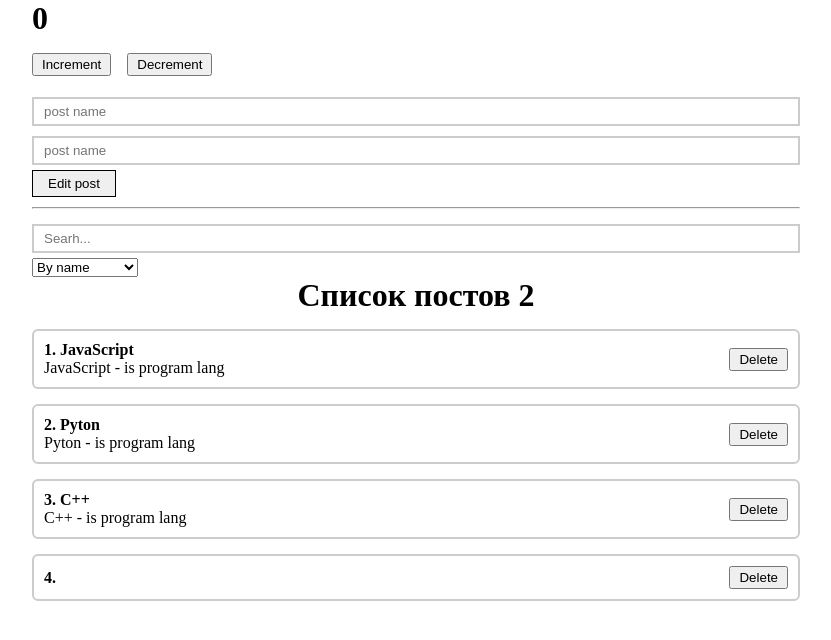
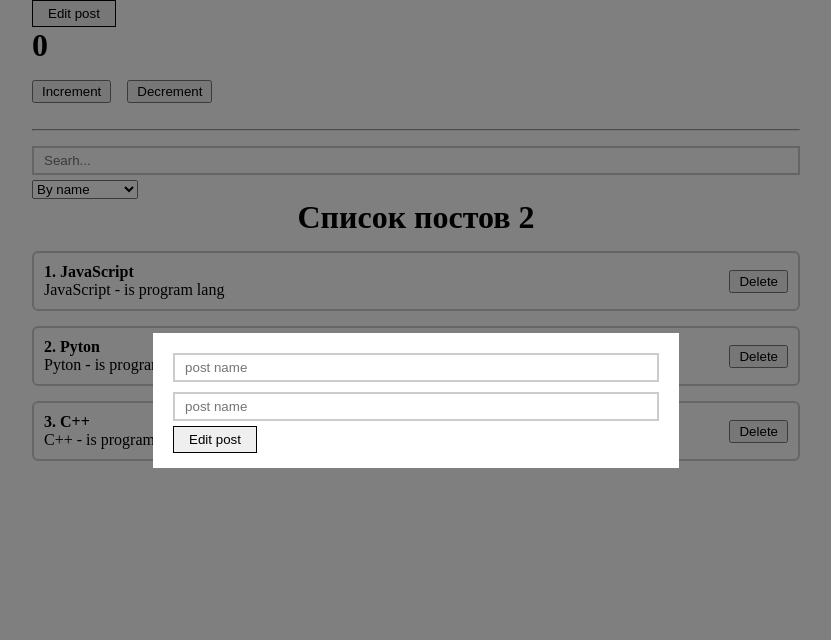
Before and after one commit to maks-1987/react-learn, a React (Create React App) app: page / in a window 1280 px wide. Both pictures are taken after a click on the button "Edit post". Shown: the top 640 px of the page, without its empty margins (224-1055 px from the left). Built offline with nearby package versions, Linux system fonts and the light colour scheme.

Commit message:
feat: add modal window & btn

```diff
--- a/src/App.js
+++ b/src/App.js
@@ -4,6 +4,8 @@ import { useState, useMemo } from 'react';
 import PostList from './components/PostList';
 import PostForm from './components/PostForm';
 import PostFilter from './components/PostFilter';
+import MyModal from './components/UI/modal/MyModal';
+import MyButton from './components/UI/button/MyButton';
 
 function App() {
   const [posts, setPosts] = useState([
@@ -13,6 +15,7 @@ function App() {
   ]);
 
   const [filter, setFilter] = useState({ sort: '', query: '' });
+  const [modal, setModal] = useState(false);
 
   const sortedPosts = useMemo(() => {
     console.log('worked');
@@ -28,6 +31,7 @@ function App() {
 
   const createPost = (newPost) => {
     setPosts([...posts, newPost]);
+    setModal(false)
   };
   // получает post из дочернего компонента
   const removePost = (post) => {
@@ -36,8 +40,14 @@ function App() {
 
   return (
     <div className="App">
+      <MyButton onClick={()=> setModal(true)}>
+        Edit post
+      </MyButton>
+      <MyModal visible={modal} setVisible={setModal}>
+        <PostForm create={createPost} />
+      </MyModal>
       <Counter />
-      <PostForm create={createPost} />
+
       <hr style={{ margin: '10px 0px' }} />
       <PostFilter filter={filter} setFilter={setFilter} />
       <PostList remove={removePost} posts={sortedAndSearchedPosts} title="Список постов 2" />
--- /dev/null
+++ b/src/components/UI/modal/MyModal.jsx
@@ -0,0 +1,21 @@
+import React from "react";
+import classes from "./MyModal.module.css";
+
+const MyModal = ({ children, visible, setVisible }) => {
+
+    const rootClass = [classes.myModal];
+
+    if (visible) {
+        rootClass.push(classes.active)
+    }
+
+    return (
+        <div className={rootClass.join(' ')} onClick={() => setVisible(false)}>
+            <div className={classes.modalContent} onClick={(e)=>e.stopPropagation()}>
+                {children}
+            </div>
+        </div>
+    );
+};
+
+export default MyModal;
--- /dev/null
+++ b/src/components/UI/modal/MyModal.module.css
@@ -0,0 +1,21 @@
+.myModal {
+    position: fixed;
+    top: 0;
+    left: 0;
+    bottom: 0;
+    right: 0;
+    display: none;
+    background: rgba(0,0,0, 0.5);
+}
+
+.modalContent {
+    min-width: 250px;
+    padding: 15px 20px;
+    background: #ffffff;
+}
+
+.myModal.active {
+    display: flex;
+    justify-content: center;
+    align-items: center;
+}
```
